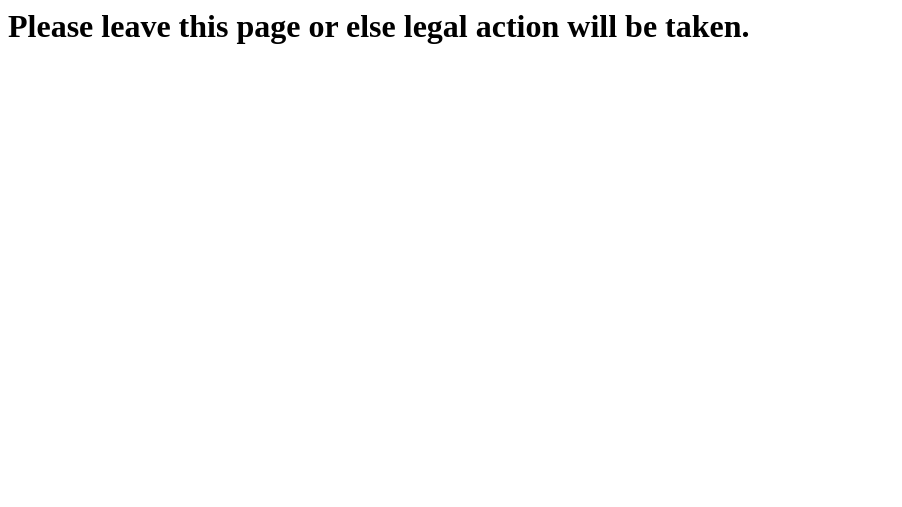
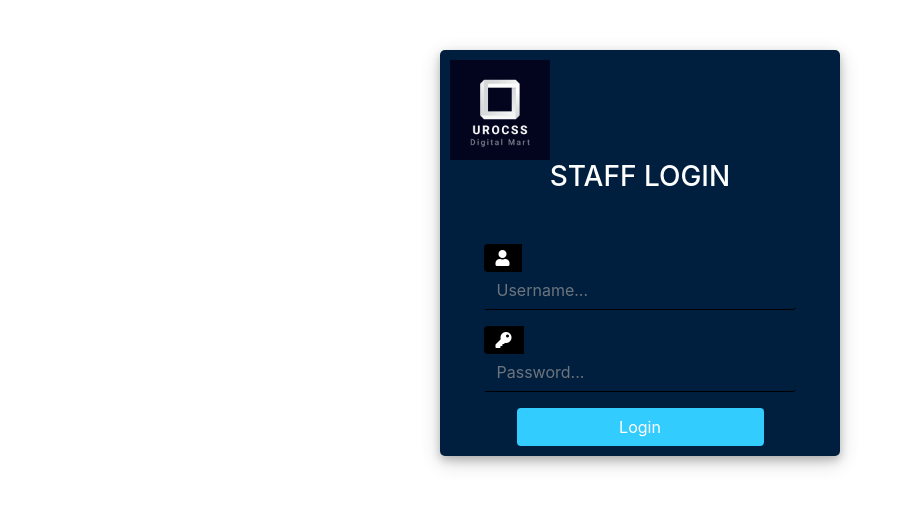
Before and after one commit to SudipAdh/Eccomerce-Django, a Django app: page /backend/?next=/backend/backend_main/ in a window 1280 px wide. Shown: the top 507 px of the page, without its empty margins (0-902 px from the left). Run offline with Django 3.2, Linux system fonts and the light colour scheme; some libraries are stand-ins or nearby versions.

Commit message:
added close button and fixed some backend login issue

```diff
--- a/UROCSS/backend/templates/backend/backend_main.html
+++ b/UROCSS/backend/templates/backend/backend_main.html
@@ -58,7 +58,7 @@
                     class="btn btn-info dropdown-toggle" type="button" data-toggle="dropdown">setting</button>
                 <div class="dropdown-menu">
 
-                    <a class="dropdown-item" href="{% url 'logout' %}">Logout</a>
+                    <a class="dropdown-item" href="{% url 'backend_logout' %}">Logout</a>
                     <a class="dropdown-item" href="{% url 'change_password' %}">Change Password</a>
                     <a class="dropdown-item" href="#">#</a>
 
--- a/UROCSS/backend/urls.py
+++ b/UROCSS/backend/urls.py
@@ -4,6 +4,7 @@ from . import views
 
 urlpatterns = [
     path("", views.backend_login, name="backend_login"),
+    path("backend_logout", views.backend_logout, name="backend_logout"),
     path("backend_main/", views.backend_main, name="backend_main"),
     path("add_product_form/", views.add_product_form, name="add_product_form"),
     path(
--- a/UROCSS/backend/views.py
+++ b/UROCSS/backend/views.py
@@ -2,7 +2,7 @@ from django.shortcuts import render, redirect
 from django.http import HttpResponse, JsonResponse
 
 
-from django.contrib.auth import authenticate, login
+from django.contrib.auth import authenticate, login, logout
 from django.contrib import messages
 from django.contrib.auth.decorators import login_required
 
@@ -24,6 +24,12 @@ def backend_login(request):
     if request.user.is_authenticated and request.user.is_staff is True:
         return redirect("backend_main")
 
+    elif request.user.is_authenticated and request.user.is_staff is False:
+        return HttpResponse(
+            """<h1>Dear Customer,you dont have Authority to access this page
+            </h1>"""
+        )
+    else:
         if request.method == "POST":
             username = request.POST.get("username")
             password = request.POST.get("password")
@@ -34,25 +40,24 @@ def backend_login(request):
                 login(request, user)
                 return redirect("backend_main")
             else:
+
                 messages.info(
                     request,
                     """ You don't have staff access ! Please leave this page
                     or else legal action will be taken.""",
                 )
+                return redirect("backend_login")
 
-        context = {}
-        return render(request, "backend/backend_login.html", context)
+        else:
+            context = {}
+            return render(request, "backend/backend_login.html", context)
+        # return render(request, "backend/backend_login.html", context)
 
-    elif request.user.is_authenticated and request.user.is_staff is False:
-        return HttpResponse(
-            """<h1>Dear Customer,you dont have Authority to access this page
-            </h1>"""
-        )
-    else:
-        return HttpResponse(
-            """<h1>Please leave this page or else legal action will be taken.
-            </h1>"""
-        )
+
+@login_required(login_url="backend_login")
+def backend_logout(request):
+    logout(request)
+    return redirect("backend_login")
 
 
 @login_required(login_url="backend_login")
```
Also changed, not shown: UROCSS/store/templates/store/Main.html (+7 -0 lines), UROCSS/store/templates/store/Store.html (+6 -1 lines), UROCSS/db.sqlite3.
